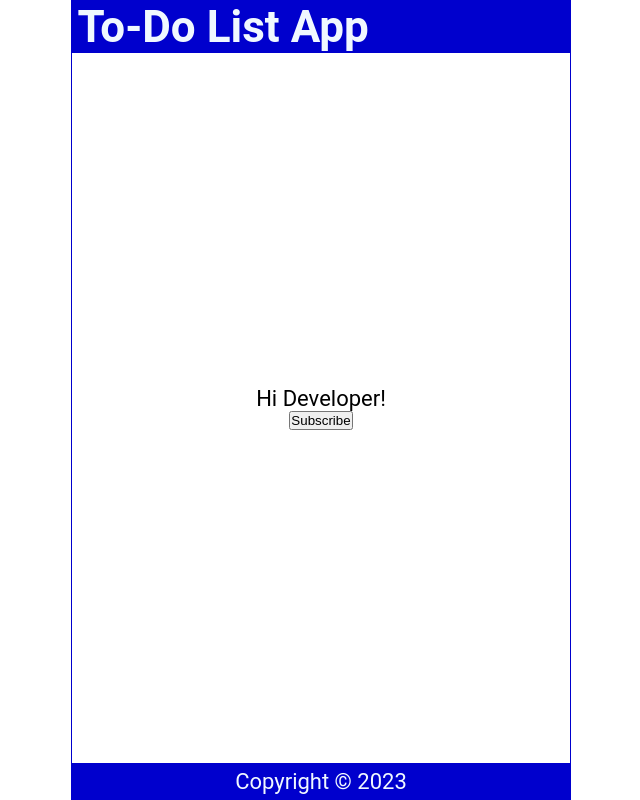
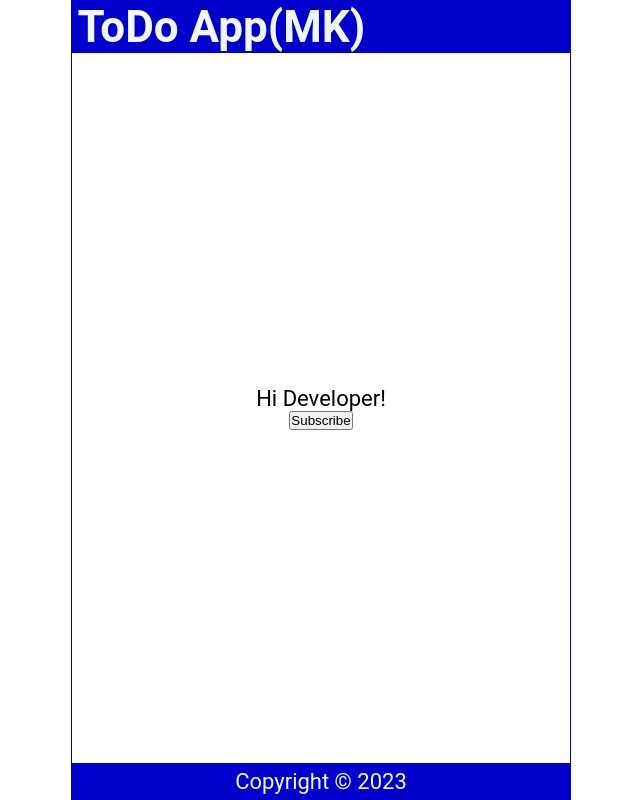
Before and after one commit to codluffy/node-express-boilerplate, a React (Create React App) app: page / in a window 1280 px wide. Shown: the whole page, without its empty margins (319-959 px from the left). Built offline with nearby package versions, Linux system fonts and the light colour scheme; the HTML template or start-up script is replaced by a standard one.

Commit message:
Changes Made

```diff
--- a/src/App.js
+++ b/src/App.js
@@ -5,7 +5,7 @@ import Footer from './Footer'
 function App() {
   return (
     <div className="App">
-      <Header />
+      <Header title="ToDo App(MK)" />
       <Content />
       <Footer />
     </div>
--- a/src/Header.js
+++ b/src/Header.js
@@ -1,12 +1,16 @@
 import React from 'react'
 
-const Header = () => {
+const Header = ({ title }) => {
   //    const headerStyle = { backgroundColor: 'mediumblue', color: 'white' }
   return (
     <header>
-      <h1>To-Do List App</h1>
+      <h1> {title} </h1>
     </header>
   )
 }
 
+Header.defaultProps = {
+  title: 'To-Do List App',
+}
+
 export default Header
```
